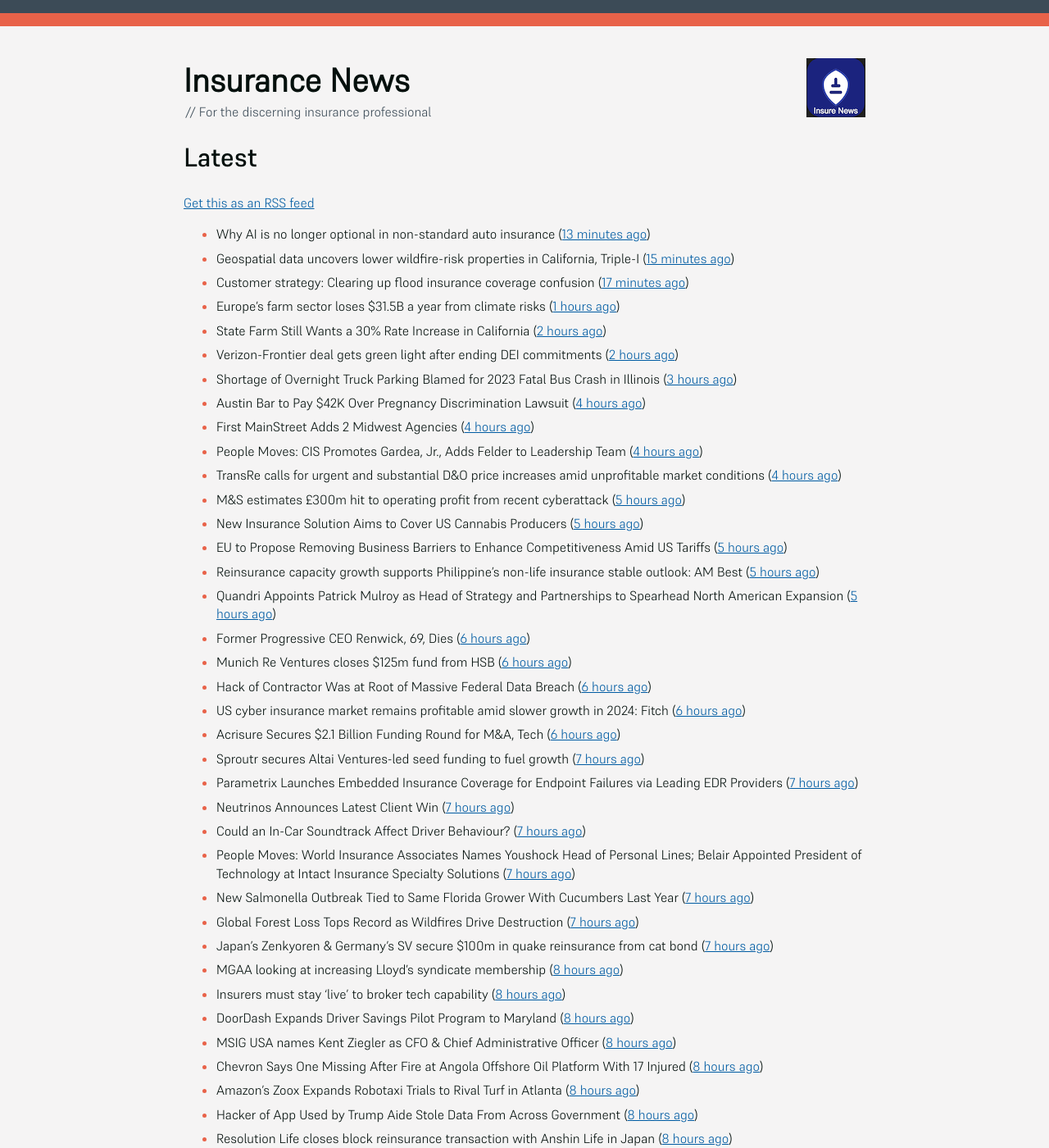
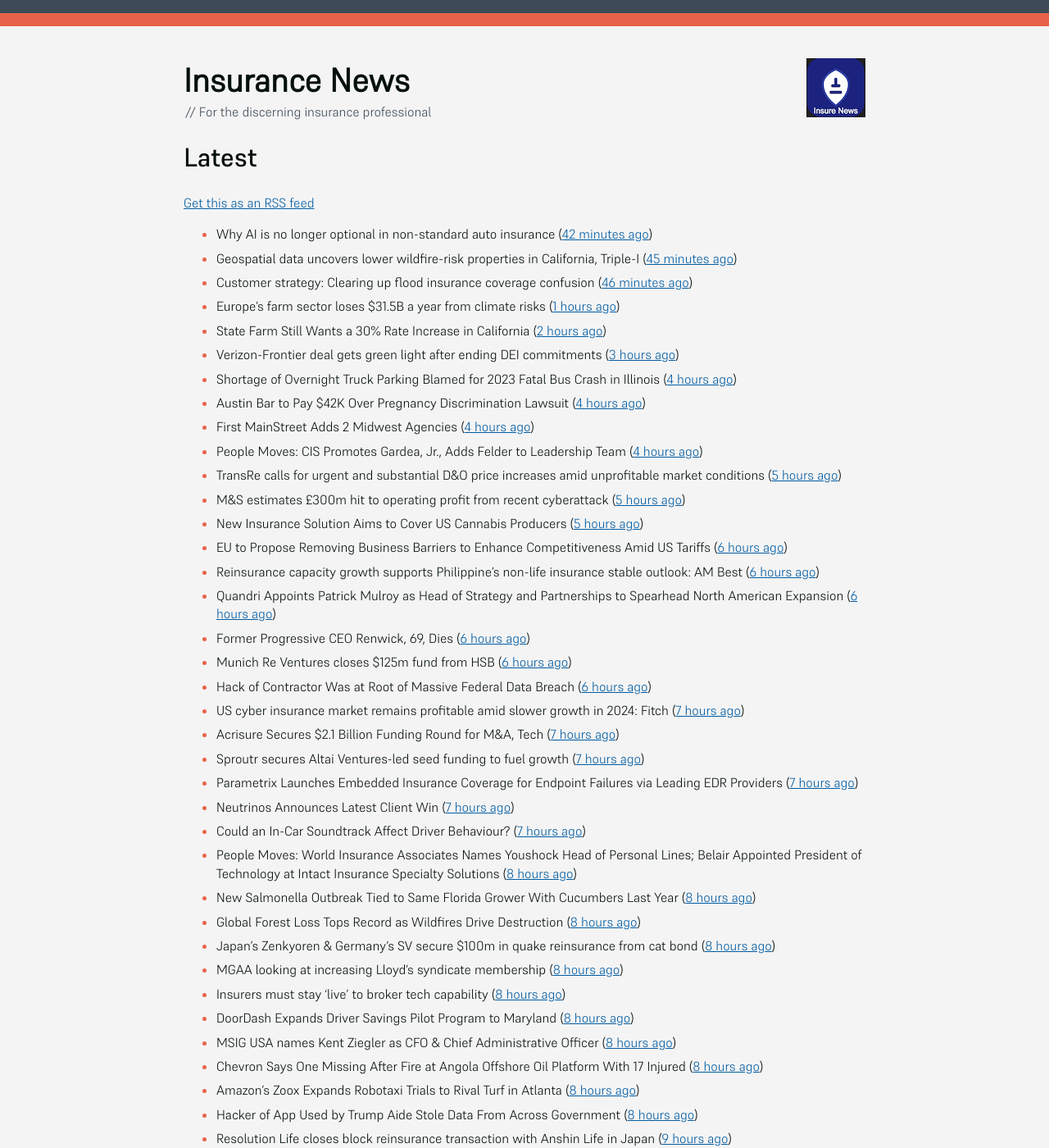
Before and after one commit to mat-0/feeds.thechels.uk, a Jekyll site: the page built from index.md, in a window 1280 px wide and 1400 px high. Shown: the whole window at 82% size. Built offline with Jekyll 4.4.1, drawn with Linux system fonts in a browser that asks for light colours; some of the changed text lies outside the part shown.

Commit message:
New Feed

```diff
--- a/index.md
+++ b/index.md
@@ -8,35 +8,35 @@ description: Latest Updates
 [Get this as an RSS feed](/feed.rss)
 
 <!-- news_marker starts -->
-- Why AI is no longer optional in non-standard auto insurance ([13 minutes ago](https://www.dig-in.com/opinion/ais-role-in-non-standard-auto-insurance))
-- Geospatial data uncovers lower wildfire-risk properties in California, Triple-I ([15 minutes ago](https://www.dig-in.com/news/geospatial-data-wildfire-prone-california-properties))
-- Customer strategy: Clearing up flood insurance coverage confusion ([17 minutes ago](https://www.dig-in.com/opinion/clearing-up-flood-insurance-coverage-confusion))
+- Why AI is no longer optional in non-standard auto insurance ([42 minutes ago](https://www.dig-in.com/opinion/ais-role-in-non-standard-auto-insurance))
+- Geospatial data uncovers lower wildfire-risk properties in California, Triple-I ([45 minutes ago](https://www.dig-in.com/news/geospatial-data-wildfire-prone-california-properties))
+- Customer strategy: Clearing up flood insurance coverage confusion ([46 minutes ago](https://www.dig-in.com/opinion/clearing-up-flood-insurance-coverage-confusion))
 - Europe's farm sector loses $31.5B a year from climate risks ([1 hours ago](https://www.dig-in.com/articles/europes-farm-sector-loses-31-5b-a-year-from-climate-risks))
 - State Farm Still Wants a 30% Rate Increase in California ([2 hours ago](https://www.insurancejournal.com/news/west/2025/05/21/824685.htm))
-- Verizon-Frontier deal gets green light after ending DEI commitments ([2 hours ago](https://www.insurancebusinessmag.com/uk/business-strategy/verizonfrontier-deal-gets-green-light-after-ending-dei-commitments-536482.aspx))
-- Shortage of Overnight Truck Parking Blamed for 2023 Fatal Bus Crash in Illinois ([3 hours ago](https://www.insurancejournal.com/news/midwest/2025/05/21/824679.htm))
+- Verizon-Frontier deal gets green light after ending DEI commitments ([3 hours ago](https://www.insurancebusinessmag.com/uk/business-strategy/verizonfrontier-deal-gets-green-light-after-ending-dei-commitments-536482.aspx))
+- Shortage of Overnight Truck Parking Blamed for 2023 Fatal Bus Crash in Illinois ([4 hours ago](https://www.insurancejournal.com/news/midwest/2025/05/21/824679.htm))
 - Austin Bar to Pay $42K Over Pregnancy Discrimination Lawsuit ([4 hours ago](https://www.insurancejournal.com/news/southcentral/2025/05/21/824675.htm))
 - First MainStreet Adds 2 Midwest Agencies ([4 hours ago](https://www.insurancejournal.com/news/midwest/2025/05/21/824669.htm))
 - People Moves: CIS Promotes Gardea, Jr., Adds Felder to Leadership Team ([4 hours ago](https://www.insurancejournal.com/news/southcentral/2025/05/21/824664.htm))
-- TransRe calls for urgent and substantial D&O price increases amid unprofitable market conditions ([4 hours ago](https://www.reinsurancene.ws/transre-calls-for-urgent-and-substantial-do-price-increases-amid-unprofitable-market-conditions/))
+- TransRe calls for urgent and substantial D&O price increases amid unprofitable market conditions ([5 hours ago](https://www.reinsurancene.ws/transre-calls-for-urgent-and-substantial-do-price-increases-amid-unprofitable-market-conditions/))
 - M&S estimates £300m hit to operating profit from recent cyberattack ([5 hours ago](https://www.reinsurancene.ws/ms-estimates-300m-hit-to-operating-profit-from-recent-cyberattack/))
 - New Insurance Solution Aims to Cover US Cannabis Producers ([5 hours ago](https://insurance-edge.net/2025/05/21/new-insurance-solution-aims-to-cover-us-cannabis-producers/))
-- EU to Propose Removing Business Barriers to Enhance Competitiveness Amid US Tariffs ([5 hours ago](https://www.insurancejournal.com/news/international/2025/05/21/824643.htm))
-- Reinsurance capacity growth supports Philippine’s non-life insurance stable outlook: AM Best ([5 hours ago](https://www.reinsurancene.ws/reinsurance-capacity-growth-supports-philippines-non-life-insurance-stable-outlook-am-best/))
-- Quandri Appoints Patrick Mulroy as Head of Strategy and Partnerships to Spearhead North American Expansion ([5 hours ago](https://www.insurtechinsights.com/quandri-appoints-patrick-mulroy-as-head-of-strategy-and-partnerships-to-spearhead-north-american-expansion/))
+- EU to Propose Removing Business Barriers to Enhance Competitiveness Amid US Tariffs ([6 hours ago](https://www.insurancejournal.com/news/international/2025/05/21/824643.htm))
+- Reinsurance capacity growth supports Philippine’s non-life insurance stable outlook: AM Best ([6 hours ago](https://www.reinsurancene.ws/reinsurance-capacity-growth-supports-philippines-non-life-insurance-stable-outlook-am-best/))
+- Quandri Appoints Patrick Mulroy as Head of Strategy and Partnerships to Spearhead North American Expansion ([6 hours ago](https://www.insurtechinsights.com/quandri-appoints-patrick-mulroy-as-head-of-strategy-and-partnerships-to-spearhead-north-american-expansion/))
 - Former Progressive CEO Renwick, 69, Dies ([6 hours ago](https://www.insurancejournal.com/news/national/2025/05/21/824645.htm))
 - Munich Re Ventures closes $125m fund from HSB ([6 hours ago](https://www.reinsurancene.ws/munich-re-ventures-closes-125m-fund-from-hsb/))
 - Hack of Contractor Was at Root of Massive Federal Data Breach ([6 hours ago](https://www.insurancejournal.com/news/national/2025/05/21/824641.htm))
-- US cyber insurance market remains profitable amid slower growth in 2024: Fitch ([6 hours ago](https://www.reinsurancene.ws/us-cyber-insurance-market-remains-profitable-amid-slower-growth-in-2024-fitch/))
-- Acrisure Secures $2.1 Billion Funding Round for M&A, Tech ([6 hours ago](https://www.insurancejournal.com/news/national/2025/05/21/824637.htm))
+- US cyber insurance market remains profitable amid slower growth in 2024: Fitch ([7 hours ago](https://www.reinsurancene.ws/us-cyber-insurance-market-remains-profitable-amid-slower-growth-in-2024-fitch/))
+- Acrisure Secures $2.1 Billion Funding Round for M&A, Tech ([7 hours ago](https://www.insurancejournal.com/news/national/2025/05/21/824637.htm))
 - Sproutr secures Altai Ventures-led seed funding to fuel growth ([7 hours ago](https://www.reinsurancene.ws/sproutr-secures-altai-ventures-led-seed-funding-to-fuel-growth/))
 - Parametrix Launches Embedded Insurance Coverage for Endpoint Failures via Leading EDR Providers ([7 hours ago](https://www.insurtechinsights.com/parametrix-launches-embedded-insurance-coverage-for-endpoint-failures-via-leading-edr-providers/))
 - Neutrinos Announces Latest Client Win ([7 hours ago](https://insurance-edge.net/2025/05/21/neutrinos-announces-latest-client-win/))
 - Could an In-Car Soundtrack Affect Driver Behaviour? ([7 hours ago](https://insurance-edge.net/2025/05/21/could-an-in-car-soundtrack-affect-driver-behaviour/))
-- People Moves: World Insurance Associates Names Youshock Head of Personal Lines; Belair Appointed President of Technology at Intact Insurance Specialty Solutions ([7 hours ago](https://www.insurancejournal.com/news/national/2025/05/21/824508.htm))
-- New Salmonella Outbreak Tied to Same Florida Grower With Cucumbers Last Year ([7 hours ago](https://www.insurancejournal.com/news/southeast/2025/05/21/824621.htm))
-- Global Forest Loss Tops Record as Wildfires Drive Destruction ([7 hours ago](https://www.insurancejournal.com/news/international/2025/05/21/824618.htm))
-- Japan’s Zenkyoren & Germany’s SV secure $100m in quake reinsurance from cat bond ([7 hours ago](https://www.reinsurancene.ws/japans-zenkyoren-germanys-sv-secure-100m-in-quake-reinsurance-from-cat-bond/))
+- People Moves: World Insurance Associates Names Youshock Head of Personal Lines; Belair Appointed President of Technology at Intact Insurance Specialty Solutions ([8 hours ago](https://www.insurancejournal.com/news/national/2025/05/21/824508.htm))
+- New Salmonella Outbreak Tied to Same Florida Grower With Cucumbers Last Year ([8 hours ago](https://www.insurancejournal.com/news/southeast/2025/05/21/824621.htm))
+- Global Forest Loss Tops Record as Wildfires Drive Destruction ([8 hours ago](https://www.insurancejournal.com/news/international/2025/05/21/824618.htm))
+- Japan’s Zenkyoren & Germany’s SV secure $100m in quake reinsurance from cat bond ([8 hours ago](https://www.reinsurancene.ws/japans-zenkyoren-germanys-sv-secure-100m-in-quake-reinsurance-from-cat-bond/))
 - MGAA looking at increasing Lloyd’s syndicate membership ([8 hours ago](https://www.postonline.co.uk/news/7957794/mgaa-looking-at-increasing-lloyd%E2%80%99s-syndicate-membership))
 - Insurers must stay ‘live’ to broker tech capability ([8 hours ago](https://www.postonline.co.uk/broker/7957792/insurers-must-stay-%E2%80%98live%E2%80%99-to-broker-tech-capability))
 - DoorDash Expands Driver Savings Pilot Program to Maryland ([8 hours ago](https://www.insurancejournal.com/news/east/2025/05/21/824599.htm))
@@ -44,9 +44,9 @@ description: Latest Updates
 - Chevron Says One Missing After Fire at Angola Offshore Oil Platform With 17 Injured ([8 hours ago](https://www.insurancejournal.com/news/international/2025/05/21/824603.htm))
 - Amazon’s Zoox Expands Robotaxi Trials to Rival Turf in Atlanta ([8 hours ago](https://www.insurancejournal.com/news/southeast/2025/05/21/824605.htm))
 - Hacker of App Used by Trump Aide Stole Data From Across Government ([8 hours ago](https://www.insurancejournal.com/news/national/2025/05/21/824594.htm))
-- Resolution Life closes block reinsurance transaction with Anshin Life in Japan ([8 hours ago](https://www.reinsurancene.ws/resolution-life-closes-block-reinsurance-transaction-with-anshin-life-in-japan/))
-- Only 1 in 100 insurers say Claims-Finance Collaboration is “highly effective” ([8 hours ago](https://ifamagazine.com/only-1-in-100-insurers-say-claims-finance-collaboration-is-highly-effective/))
-- Judge Rejects Vanguard $40 Million Mutual Fund Settlement, Cites SEC Accord ([8 hours ago](https://www.insurancejournal.com/news/east/2025/05/21/824595.htm))
+- Resolution Life closes block reinsurance transaction with Anshin Life in Japan ([9 hours ago](https://www.reinsurancene.ws/resolution-life-closes-block-reinsurance-transaction-with-anshin-life-in-japan/))
+- Only 1 in 100 insurers say Claims-Finance Collaboration is “highly effective” ([9 hours ago](https://ifamagazine.com/only-1-in-100-insurers-say-claims-finance-collaboration-is-highly-effective/))
+- Judge Rejects Vanguard $40 Million Mutual Fund Settlement, Cites SEC Accord ([9 hours ago](https://www.insurancejournal.com/news/east/2025/05/21/824595.htm))
 - AX Looks Back on BIBA Trends in Data Integration ([9 hours ago](https://insurance-edge.net/2025/05/21/ax-looks-back-on-biba-trends-in-data-integration/))
 - David Kimmel joins Converge Insurance as CFO ([9 hours ago](https://www.reinsurancene.ws/david-kimmel-joins-converge-insurance-as-cfo/))
 - FAA Cuts Newark Flights After Air Traffic Control Issues ([9 hours ago](https://www.insurancejournal.com/news/east/2025/05/21/824589.htm))
@@ -54,33 +54,33 @@ description: Latest Updates
 - Radio Calls for Help Sent 45 Seconds Before Mexican Ship Hit Brooklyn Bridge ([9 hours ago](https://www.insurancejournal.com/news/east/2025/05/21/824582.htm))
 - Demand For Private Health Insurance Continues to Rise in UK ([9 hours ago](https://insurance-edge.net/2025/05/21/demand-for-private-health-insurance-continues-to-rise-in-uk/))
 - RDT Teams Up With HIBRiD on Claims Platform ([9 hours ago](https://insurance-edge.net/2025/05/21/rdt-teams-up-with-hibrid-on-claims-platform/))
-- Shortlists revealed for Best Insurance Employer categories for 2025 BIAs ([9 hours ago](https://www.postonline.co.uk/broker/7957793/shortlists-revealed-for-best-insurance-employer-categories-for-2025-bias))
+- Shortlists revealed for Best Insurance Employer categories for 2025 BIAs ([10 hours ago](https://www.postonline.co.uk/broker/7957793/shortlists-revealed-for-best-insurance-employer-categories-for-2025-bias))
 - Data, data, data: MGAs play a key role in better market performance ([10 hours ago](https://www.insurancebusinessmag.com/uk/news/columns/data-data-data-mgas-play-a-key-role-in-better-market-performance-536399.aspx))
 - Biba attendee seeks justice after payment fraud ([10 hours ago](https://www.postonline.co.uk/news/7957800/biba-attendee-seeks-justice-after-payment-fraud))
-- 7.6 million adults take out private medical insurance as health crisis drives rapid growth in protection products ([10 hours ago](https://ifamagazine.com/7-6-million-adults-take-out-private-medical-insurance-as-health-crisis-drives-rapid-growth-in-protection-products/))
+- 7.6 million adults take out private medical insurance as health crisis drives rapid growth in protection products ([11 hours ago](https://ifamagazine.com/7-6-million-adults-take-out-private-medical-insurance-as-health-crisis-drives-rapid-growth-in-protection-products/))
 - Acrisure valued at $32bn following Bain Capital-led funding round ([11 hours ago](https://www.postonline.co.uk/broker/7957799/acrisure-valued-at-32bn-following-bain-capital-led-funding-round))
 - Conifer and Skyward Specialty Launch Cannabis Select Insurance Program for Large-Scale Operators ([11 hours ago](https://www.insurtechinsights.com/conifer-and-skyward-specialty-launch-cannabis-select-insurance-program-for-large-scale-operators/))
-- Acrisure Secures $2.1 Billion Funding Led by Bain Capital, Boosts Valuation to $32 Billion ([11 hours ago](https://www.insurtechinsights.com/acrisure-secures-2-1-billion-funding-led-by-bain-capital-boosts-valuation-to-32-billion/))
+- Acrisure Secures $2.1 Billion Funding Led by Bain Capital, Boosts Valuation to $32 Billion ([12 hours ago](https://www.insurtechinsights.com/acrisure-secures-2-1-billion-funding-led-by-bain-capital-boosts-valuation-to-32-billion/))
 - L&G upgrades Group Critical Illness Cover ([12 hours ago](https://ifamagazine.com/lg-upgrades-group-critical-illness-cover/))
 - Cutting through the complexity of protection products ([12 hours ago](https://ifamagazine.com/cutting-through-the-complexity-of-protection-products/))
-- Recent power cuts highlight coverage disparities ([12 hours ago](https://www.postonline.co.uk/commercial/7957791/recent-power-cuts-highlight-coverage-disparities))
+- Recent power cuts highlight coverage disparities ([13 hours ago](https://www.postonline.co.uk/commercial/7957791/recent-power-cuts-highlight-coverage-disparities))
 - Marks & Spencer Says Cyberattack to Cost £300 Million ([13 hours ago](https://www.insurancejournal.com/news/international/2025/05/21/824570.htm))
-- How Aviva is redefining mid-market support ([13 hours ago](https://www.insurancebusinessmag.com/uk/news/breaking-news/how-aviva-is-redefining-midmarket-support-535375.aspx))
+- How Aviva is redefining mid-market support ([14 hours ago](https://www.insurancebusinessmag.com/uk/news/breaking-news/how-aviva-is-redefining-midmarket-support-535375.aspx))
 - Acrisure secures major capital backing to advance fintech strategy ([14 hours ago](https://www.insurancebusinessmag.com/uk/news/breaking-news/acrisure-secures-major-capital-backing-to-advance-fintech-strategy-536392.aspx))
 - Tokio Marine sees net income almost double ([14 hours ago](https://www.insurancebusinessmag.com/uk/news/breaking-news/tokio-marine-sees-net-income-almost-double-536377.aspx))
 - Marks & Spencer projects massive losses after cyberattack ([14 hours ago](https://www.insurancebusinessmag.com/uk/news/cyber/marks-and-spencer-projects-massive-losses-after-cyberattack-536391.aspx))
 - Revealed – Insurance sector failing to adequately cover agriculture ([14 hours ago](https://www.insurancebusinessmag.com/uk/news/breaking-news/revealed--insurance-sector-failing-to-adequately-cover-agriculture-536376.aspx))
-- RSA launches new Forces Family Support Policy ([14 hours ago](https://www.insurancebusinessmag.com/uk/news/breaking-news/rsa-launches-new-forces-family-support-policy-536375.aspx))
-- Mental health now third leading cause of income protection claims – LV= ([14 hours ago](https://www.insurancebusinessmag.com/uk/news/life-insurance/mental-health-now-third-leading-cause-of-income-protection-claims--lv-536390.aspx))
-- Only 7% of businesses adopt parametric flood insurance ([14 hours ago](https://www.postonline.co.uk/news/7957796/only-7-of-businesses-adopt-parametric-flood-insurance))
-- Xceedance gets CII accreditation for catastrophe risk modelling training programme ([14 hours ago](https://www.insurancebusinessmag.com/uk/news/catastrophe/xceedance-gets-cii-accreditation-for-catastrophe-risk-modelling-training-programme-536374.aspx))
+- RSA launches new Forces Family Support Policy ([15 hours ago](https://www.insurancebusinessmag.com/uk/news/breaking-news/rsa-launches-new-forces-family-support-policy-536375.aspx))
+- Mental health now third leading cause of income protection claims – LV= ([15 hours ago](https://www.insurancebusinessmag.com/uk/news/life-insurance/mental-health-now-third-leading-cause-of-income-protection-claims--lv-536390.aspx))
+- Only 7% of businesses adopt parametric flood insurance ([15 hours ago](https://www.postonline.co.uk/news/7957796/only-7-of-businesses-adopt-parametric-flood-insurance))
+- Xceedance gets CII accreditation for catastrophe risk modelling training programme ([15 hours ago](https://www.insurancebusinessmag.com/uk/news/catastrophe/xceedance-gets-cii-accreditation-for-catastrophe-risk-modelling-training-programme-536374.aspx))
 - Thoma Bravo’s Nearmap to Buy Insurance Tech Firm Itel for Over $1.3B ([15 hours ago](https://www.insurancejournal.com/news/national/2025/05/21/824558.htm))
 - Europe’s Farm Sector Loses €28 Billion a Year From Climate Risks ([15 hours ago](https://www.insurancejournal.com/news/international/2025/05/21/824536.htm))
-- World Insurance Adds Two Agencies in South Carolina ([15 hours ago](https://www.insurancejournal.com/news/southeast/2025/05/21/824482.htm))
-- Alphabet’s Waymo Gets California Nod for Robotaxi Expansion in Bay Area ([15 hours ago](https://www.insurancejournal.com/news/west/2025/05/21/824562.htm))
-- Carrying on caravanning – courtesy of insurance ([15 hours ago](https://www.postonline.co.uk/personal/7957724/carrying-on-caravanning-%E2%80%93-courtesy-of-insurance))
-- Could aviation insurance be about to skyrocket? ([15 hours ago](https://www.postonline.co.uk/commercial/7957567/could-aviation-insurance-be-about-to-skyrocket))
-- How insurers should tackle the luxury watch theft crisis ([15 hours ago](https://www.postonline.co.uk/claims/7957407/how-insurers-should-tackle-the-luxury-watch-theft-crisis))
+- World Insurance Adds Two Agencies in South Carolina ([16 hours ago](https://www.insurancejournal.com/news/southeast/2025/05/21/824482.htm))
+- Alphabet’s Waymo Gets California Nod for Robotaxi Expansion in Bay Area ([16 hours ago](https://www.insurancejournal.com/news/west/2025/05/21/824562.htm))
+- Carrying on caravanning – courtesy of insurance ([16 hours ago](https://www.postonline.co.uk/personal/7957724/carrying-on-caravanning-%E2%80%93-courtesy-of-insurance))
+- Could aviation insurance be about to skyrocket? ([16 hours ago](https://www.postonline.co.uk/commercial/7957567/could-aviation-insurance-be-about-to-skyrocket))
+- How insurers should tackle the luxury watch theft crisis ([16 hours ago](https://www.postonline.co.uk/claims/7957407/how-insurers-should-tackle-the-luxury-watch-theft-crisis))
 - Ransomware claims costly but stabilized in 2024, Coalition ([1 days ago](https://www.dig-in.com/news/ransomware-claims-costly-but-stabilized-in-2024-coalition))
 - MGAs: Turning financial infrastructure into a strategic advantage ([1 days ago](https://www.dig-in.com/opinion/turning-financial-infrastructure-into-a-strategic-advantage))
 - Insurers must manage governance and bias to comply with AI regulation, experts say ([1 days ago](https://www.dig-in.com/news/ai-governance-and-bias-become-compliance-issues-for-insurers))
```
